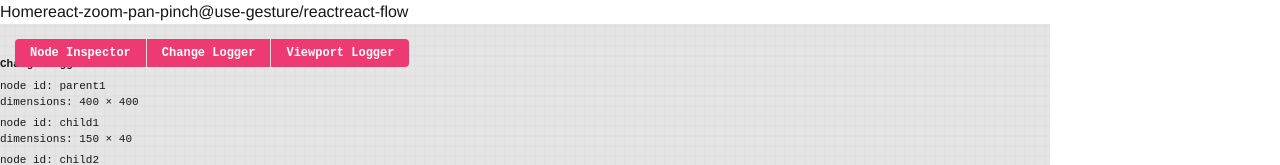
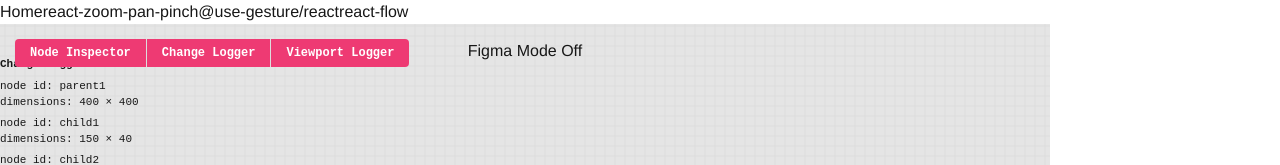
Before and after one commit to Orchemi/zoom-and-pan-poc-playground, a Next.js app: page /react-flow in a window 1280 px wide. Shown: the top 165 px of the page. Built offline with nearby package versions, Linux system fonts and the light colour scheme.

Commit message:
Feat: react-flow figma mode on/off 가능

```diff
--- a/src/components/react-flow/Canvas.tsx
+++ b/src/components/react-flow/Canvas.tsx
@@ -14,6 +14,7 @@ import {
   MiniMap,
   OnEdgesChange,
   OnNodesChange,
+  Panel,
   ReactFlow,
   ReactFlowProvider,
   useEdgesState,
@@ -22,7 +23,7 @@ import {
 
 import "@xyflow/react/dist/style.css";
 
-import { useCallback } from "react";
+import { useCallback, useState } from "react";
 
 const CanvasInner = () => {
   const [nodes, setNodes] = useNodesState(initialNodes);
@@ -42,8 +43,9 @@ const CanvasInner = () => {
     [setEdges],
   );
 
+  const [likeFigma, setLikeFigma] = useState(false);
   const { wheelProps } = useWheelAction({
-    wheelActionLikeFigma: false,
+    wheelActionLikeFigma: likeFigma,
   });
 
   return (
@@ -85,6 +87,20 @@ const CanvasInner = () => {
         pannable
       />
       <DevTools />
+      <div>
+        <Panel position={"top-center"}>
+          <button
+            className={
+              "rounded-md bg-blue-500 px-3 py-1 text-[14px] text-white"
+            }
+            onClick={() => {
+              setLikeFigma((prev) => !prev);
+            }}
+          >
+            {likeFigma ? "Figma Mode On" : "Figma Mode Off"}
+          </button>
+        </Panel>
+      </div>
       <CanvasBackground />
     </div>
   );
```
